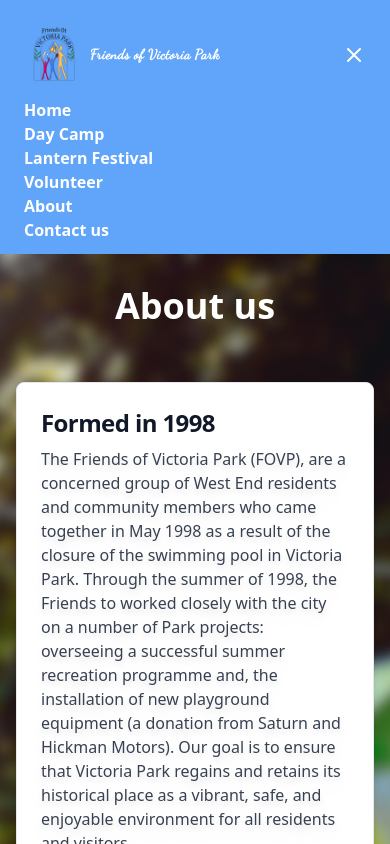
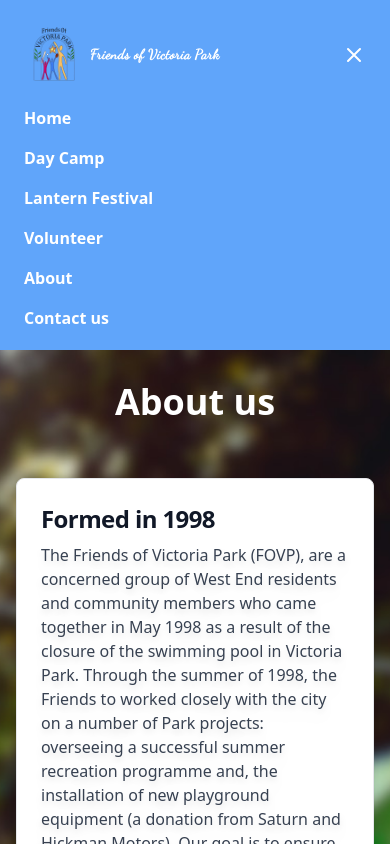
Before and after one commit to friends-of-victoria-park/fovp.org, a Next.js app: page /about in a window 390 px wide. Both pictures are taken after a click on the button 354 px from the left and 55 px from the top of the page. Shown: the top 844 px of the page. Built offline with nearby package versions, Linux system fonts and the light colour scheme.

Commit message:
Animations / Added Framer Motion

```diff
--- a/components/InfoCard.jsx
+++ b/components/InfoCard.jsx
@@ -1,7 +1,9 @@
+import { motion } from 'framer-motion';
+
 export function InfoCard(props) {
 	return (
 		<>
-				<div className="block p-6 max-w-4xl w-full bg-white rounded-lg border border-gray-200 shadow-md">
+				<motion.div className="block p-6 max-w-4xl w-full bg-white rounded-lg border border-gray-200 shadow-md" initial={{ opacity: 0, x: "-100%" }} whileInView={{ opacity: 1, x: 0 }} viewport={{ once: true }}>
 					<h5 className="mb-2 text-2xl font-bold tracking-tight text-gray-900 ">{props.subject}</h5>
 					<div className="font-normal text-gray-700 drop-shadow-lg">
 						{props.body}
@@ -9,7 +11,7 @@ export function InfoCard(props) {
 					{/* <div className="font-normal pt-3 text-gray-400 drop-shadow-lg">
 						2020/08/17
 					</div> */}
-				</div>
+				</motion.div>
 		</>
 	);
 };
--- a/components/Navbar.jsx
+++ b/components/Navbar.jsx
@@ -2,6 +2,7 @@
 import Link from 'next/link';
 import { useRouter } from 'next/router';
 import { useState } from 'react';
+import { motion } from 'framer-motion';
 
 export const Navbar = () => {
 	const router = useRouter();
@@ -22,8 +23,9 @@ export const Navbar = () => {
 						</span>
 					</a>
 				</Link>
+				<motion.div className="ml-auto" whileHover={{ scale: 1.1 }} whileTap={{ scale: 0.9 }} >
 					<button
-					className=' inline-flex p-3 hover:bg-blue-600 rounded lg:hidden text-white ml-auto hover:text-white outline-none'
+						className=' inline-flex p-3 hover:bg-blue-600 rounded lg:hidden text-white outline-none'
 						onClick={handleClick}
 					>
 						<svg
@@ -36,44 +38,53 @@ export const Navbar = () => {
 							<NavbarHamburger isOpen={active}/>
 						</svg>
 					</button>
+				</motion.div>
 				{/*Note that in this div we will use a ternary operator to decide whether or not to display the content of the div  */}
-				<div
-					className={`${
-						active ? '' : 'hidden'
-					}   w-full lg:inline-flex lg:flex-grow lg:w-auto`}
-				>
+				<div className={`${active ? '' : 'hidden'}   w-full lg:inline-flex lg:flex-grow lg:w-auto`}>
 					<div className='lg:inline-flex lg:flex-row lg:ml-auto lg:w-auto w-full lg:items-center items-start  flex flex-col lg:h-auto'>
+						<motion.div className="py-2"whileHover={{ scale: 1.1 }} whileTap={{ scale: 0.9 }} >
 							<Link href='/'>
 								<a className={`lg:inline-flex lg:w-auto w-full px-3 py-2 rounded text-white font-bold items-center justify-center hover:bg-blue-600 hover:text-white ${router.pathname == "/" ? "text-blue-600" : "text-brand-darkblue"}`}>
 									Home
 								</a>
 							</Link>
+						</motion.div>
+						<motion.div className="py-2"whileHover={{ scale: 1.1 }} whileTap={{ scale: 0.9 }} >
 							<Link href='/daycamp'>
 								<a
 									className={`lg:inline-flex lg:w-auto w-full px-3 py-2 rounded text-white font-bold items-center justify-center hover:bg-blue-600 hover:text-white ${router.pathname == "/daycamp" ? "text-blue-600" : "text-brand-darkblue"}`}>
 									Day Camp
 								</a>
 							</Link>
+						</motion.div>
+						<motion.div className="py-2"whileHover={{ scale: 1.1 }} whileTap={{ scale: 0.9 }} >
 							<Link href='https://lanternfest.ca/'>
 								<a target='_blank' className={`lg:inline-flex lg:w-auto w-full px-3 py-2 rounded text-white font-bold items-center justify-center hover:bg-blue-600 hover:text-white ${router.pathname == "/lfest" ? "text-blue-600" : "text-brand-darkblue"}`}>
 									Lantern Festival
 								</a>
 							</Link>
+						</motion.div>
+						<motion.div className="py-2"whileHover={{ scale: 1.1 }} whileTap={{ scale: 0.9 }} >
 							<Link href='/volunteer'>
 								<a className={`lg:inline-flex lg:w-auto w-full px-3 py-2 rounded text-white font-bold items-center justify-center hover:bg-blue-600 hover:text-white ${router.pathname == "/volunteer" ? "text-blue-600" : "text-brand-darkblue"}`}>
 									Volunteer
 								</a>
 							</Link>
+						</motion.div>
+						<motion.div className="py-2"whileHover={{ scale: 1.1 }} whileTap={{ scale: 0.9 }} >
 							<Link href='/about'>
 								<a className={`lg:inline-flex lg:w-auto w-full px-3 py-2 rounded text-white font-bold items-center justify-center hover:bg-blue-600 hover:text-white ${router.pathname == "/about" ? "text-blue-600" : "text-brand-darkblue"}`}>
 									About
 								</a>
 							</Link>
+						</motion.div>
+						<motion.div className="py-2"whileHover={{ scale: 1.1 }} whileTap={{ scale: 0.9 }} >
 							<Link href='/contact'>
 								<a className={`lg:inline-flex lg:w-auto w-full px-3 py-2 rounded text-white font-bold items-center justify-center hover:bg-blue-600 hover:text-white ${router.pathname == "/contact" ? "text-blue-600" : "text-brand-darkblue"}`}>
 									Contact us
 								</a>
 							</Link>
+						</motion.div>
 					</div>
 				</div>
 			</nav>
```
Also changed, not shown: package.json (+4 -9 lines), 1 other file (tests, documents, lock files or other folders). Lines whose indentation alone changed are shown as unchanged.
